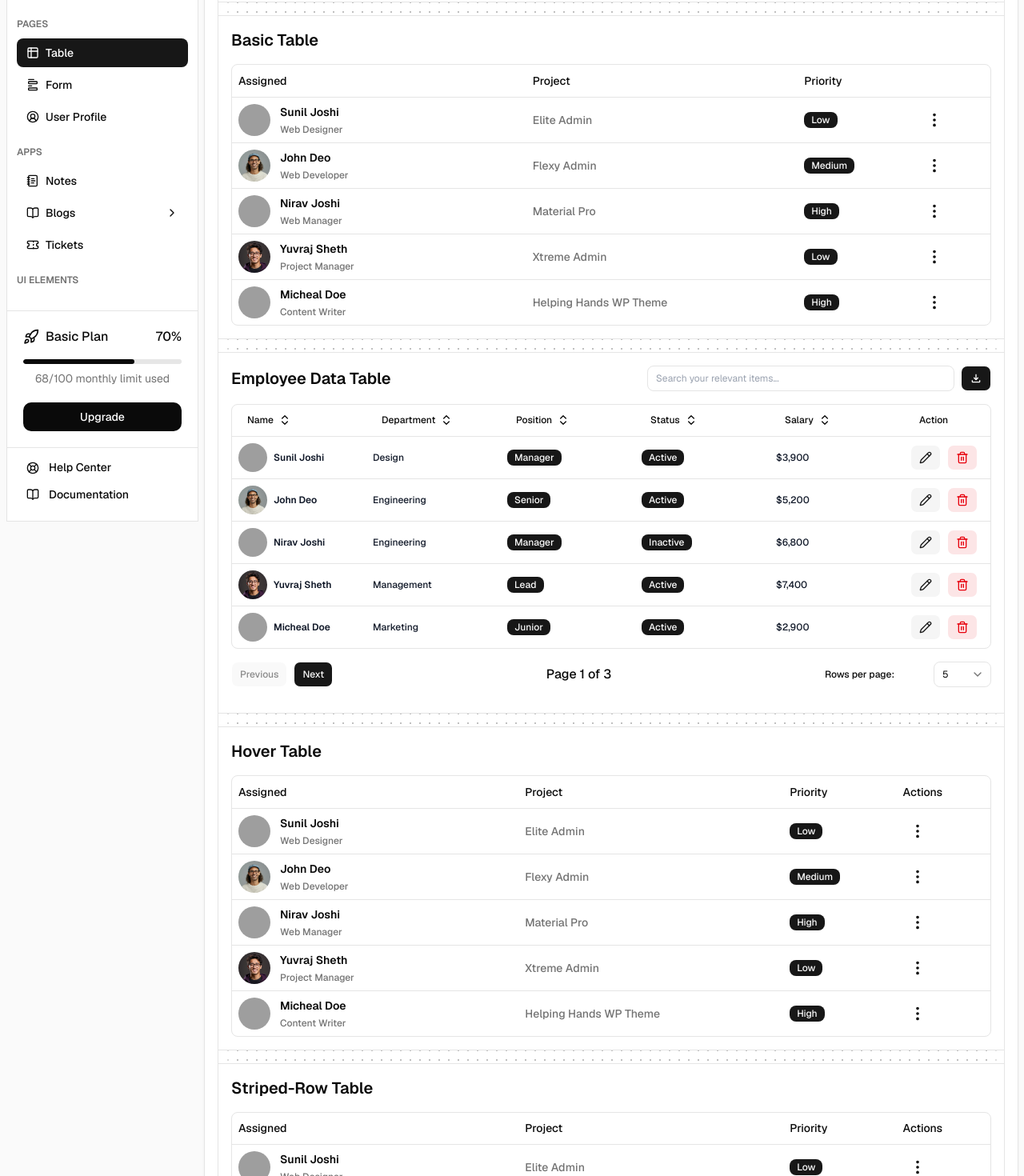
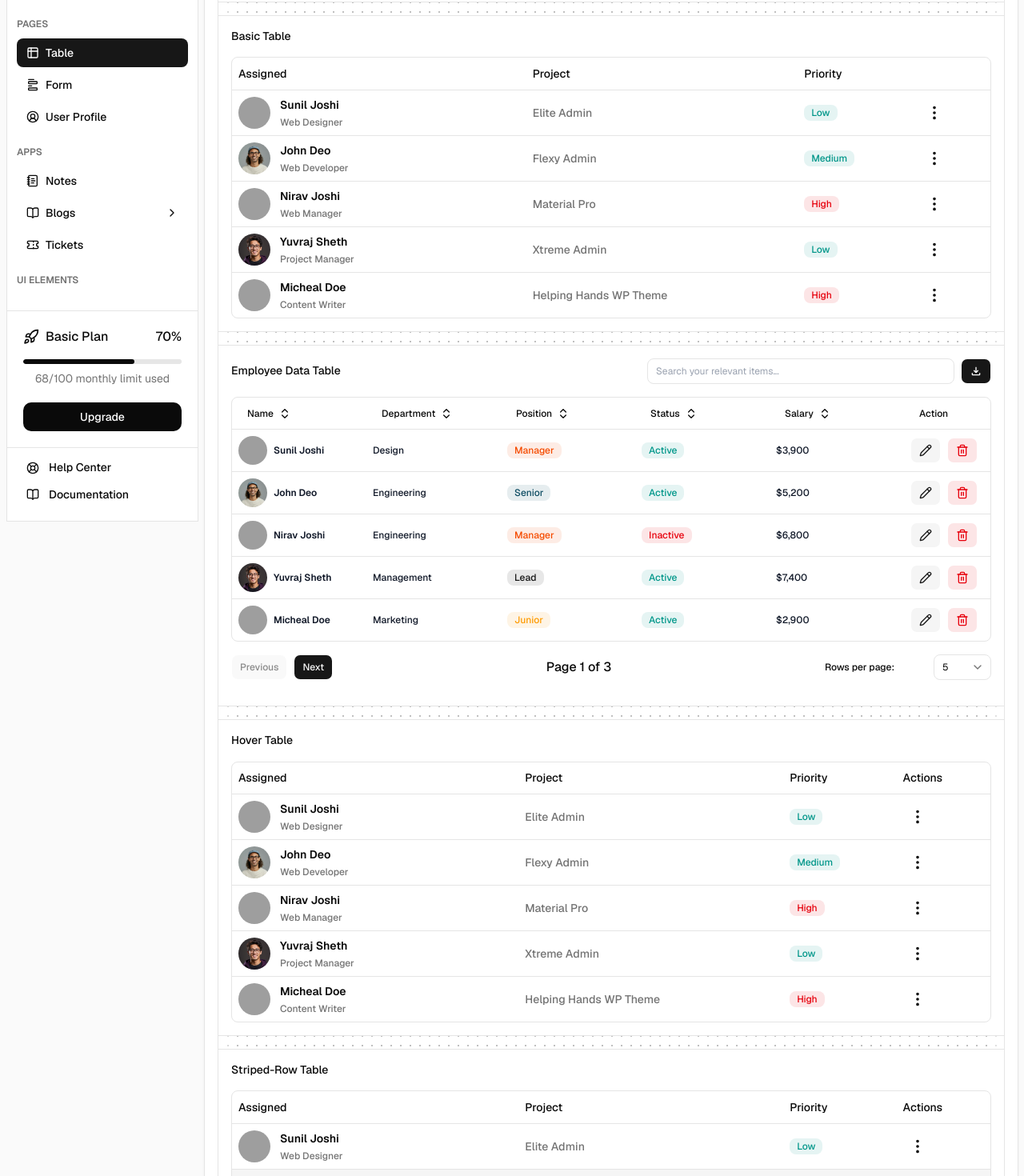
Before and after one commit to shadcndashboard/shadcndashboard, a Next.js app: page /pages/tables in a window 1280 px wide. Shown: the part 140-1610 px from the top of the page at 80% size. Built offline with nearby package versions, Linux system fonts and the light colour scheme; grey boxes are pictures that could not be loaded.

Commit message:
changes done

```diff
--- a/app/(dashboard-layout)/icons/iconify/page.tsx
+++ b/app/(dashboard-layout)/icons/iconify/page.tsx
@@ -4,6 +4,7 @@ import { Metadata } from 'next'
 import BreadcrumbComp from '../../layout/shared/breadcrumb/breadcrumb-comp'
 import IconifyIcon from '@/app/components/icons/iconify-icons'
 import StyleAwareWrapper from '@/app/components/shared/StyleAwareWrapper'
+import StyleDivider from '@/app/components/shared/StyleDivider'
 
 export const metadata: Metadata = {
   title: 'Iconify Tabler Icons',
@@ -25,6 +26,7 @@ const page = () => {
       lyraClassName="flex flex-col p-px gap-px bg-border"
     >
       <BreadcrumbComp title='Iconify Icons' items={BCrumb} />
+      <StyleDivider wrapperClassName="col-span-12" />
       <IconifyIcon />
     </StyleAwareWrapper>
   )
--- a/app/(dashboard-layout)/pages/form/page.tsx
+++ b/app/(dashboard-layout)/pages/form/page.tsx
@@ -386,7 +386,7 @@ const Page = () => {
           </div>
 
           {/* Switch */}
-          <div className='bg-background md:p-6 p-4'>
+          <div className='bg-background md:p-6 p-4 h-full'>
             <h5 className='card-title'>Toggle Switch</h5>
             <div className='grid grid-cols-2 sm:grid-cols-3 gap-6 mt-6'>
               <div className='flex items-center gap-2'>
--- a/app/components/apps/notes/notes-list.tsx
+++ b/app/components/apps/notes/notes-list.tsx
@@ -59,12 +59,12 @@ const Notelist = () => {
 
 
   const colorClasses: Record<NoteColor, string> = {
-    primary: "bg-primary/5  text-primary border border-primary",
-    destructive: "bg-destructive/5  text-primary border border-destructive",
-    "chart-3": "bg-chart-3/5  text-primary  border border-chart-3",
-    "chart-4": "bg-chart-4/5 text-primary border border-chart-4",
-    "chart-2": "bg-chart-2/5 text-primary  border border-chart-2",
-    secondary: "bg-secondary/5 text-primary  border border-secondary",
+    primary: "bg-primary/5  text-primary border border-primary/20",
+    destructive: "bg-destructive/5  text-primary border border-destructive/20",
+    "chart-3": "bg-chart-3/5  text-primary  border border-chart-3/20",
+    "chart-4": "bg-chart-4/5 text-primary border border-chart-4/20",
+    "chart-2": "bg-chart-2/5 text-primary  border border-chart-2/20",
+    secondary: "bg-secondary/5 text-primary  border border-secondary/20",
   };
 
   return (
--- a/app/components/apps/tickets/ticket-filter.tsx
+++ b/app/components/apps/tickets/ticket-filter.tsx
@@ -55,7 +55,7 @@ const TicketFilter = () => {
       <div className="grid grid-cols-12 gap-6">
         <div className="lg:col-span-3 md:col-span-6  col-span-12">
           <div
-            className="p-8 bg-primary/5 border  border-primary text-center rounded-lg cursor-pointer"
+            className="p-8 bg-primary/5 border  border-primary/20 text-center rounded-lg cursor-pointer"
             onClick={() => setFilter("total_tickets")}
           >
             <h3 className="text-2xl">{tickets.length}</h3>
@@ -64,7 +64,7 @@ const TicketFilter = () => {
         </div>
         <div className="lg:col-span-3 md:col-span-6  col-span-12">
           <div
-            className="p-8 bg-chart-4/12 border border-chart-4 text-center rounded-lg cursor-pointer"
+            className="p-8 bg-chart-4/12 border border-chart-4/20 text-center rounded-lg cursor-pointer"
             onClick={() => setFilter("Pending")}
           >
             <h3 className=" text-2xl">{pendingC}</h3>
@@ -73,7 +73,7 @@ const TicketFilter = () => {
         </div>
         <div className="lg:col-span-3 md:col-span-6  col-span-12">
           <div
-            className="p-8 bg-chart-2/12 border border-chart-2 text-center rounded-lg cursor-pointer"
+            className="p-8 bg-chart-2/12 border border-chart-2/20 text-center rounded-lg cursor-pointer"
             onClick={() => setFilter("Open")}
           >
             <h3 className=" text-2xl">{openC}</h3>
@@ -82,7 +82,7 @@ const TicketFilter = () => {
         </div>
         <div className="lg:col-span-3 md:col-span-6  col-span-12">
           <div
-            className="p-8 bg-destructive/12 border border-destructive text-center rounded-lg cursor-pointer"
+            className="p-8 bg-destructive/12 border border-destructive/20 text-center rounded-lg cursor-pointer"
             onClick={() => setFilter("Closed")}
           >
             <h3 className="text-2xl">{closeC}</h3>
--- a/app/components/apps/tickets/ticket-listing.tsx
+++ b/app/components/apps/tickets/ticket-listing.tsx
@@ -2,7 +2,6 @@ import { useRouter } from "next/navigation";
 import { useContext, useState } from "react";
 import { CircleAlert, Trash } from 'lucide-react';
 import { Badge } from "@/components/ui/badge";
-import { Input } from "@/components/ui/input";
 import {
   Table,
   TableBody,
@@ -86,14 +85,14 @@ const TicketListing = () => {
 
   const ticketBadge = (ticket: TicketType) => {
     return ticket.Status === "Open"
-      ? "bg-chart-2/12 text-chart-2 "
+      ? "bg-chart-2/12! text-chart-2!"
       : ticket.Status === "Closed"
-        ? "bg-destructive/12 text-destructive"
+        ? "bg-destructive/12! text-destructive!"
         : ticket.Status === "Pending"
-          ? "bg-chart-4/12 text-chart-4 "
+          ? "bg-chart-4/12! text-chart-4! "
           : ticket.Status === "Moderate"
-            ? "bg-primary/5 text-primary "
-            : "bg-primary/5 text-primary ";
+            ? "bg-primary/5! text-primary! "
+            : "bg-primary/5! text-primary! ";
   };
 
   return (
@@ -148,7 +147,7 @@ const TicketListing = () => {
                   <TableHead className="text-sm font-semibold py-3 whitespace-nowrap">
                     Date
                   </TableHead>
-                  <TableHead className="text-sm font-semibold py-3 text-end">
+                  <TableHead className="text-sm font-semibold py-3 ">
                     Action
                   </TableHead>
                 </TableRow>
@@ -193,7 +192,7 @@ const TicketListing = () => {
                         {format(new Date(ticket.Date), "E, MMM d")}
                       </p>
                     </TableCell>
-                    <TableCell className="text-end">
+                    <TableCell>
                       <TooltipProvider>
                         <Tooltip>
                           <TooltipTrigger>
--- a/app/components/dashboards/modern/website-visits.tsx
+++ b/app/components/dashboards/modern/website-visits.tsx
@@ -257,7 +257,7 @@ export default function WebsiteVisits() {
         </div>
 
         {/* Chart */}
-        <div className="w-full overflow-x-auto">
+        <div className="w-full sm:overflow-x-auto">
           <div className="min-w-[560px]">
             <ChartContainer config={chartConfig} className="h-[260px]! w-full">
               <BarChart
--- a/app/components/tables/basic-table/BasicTable.tsx
+++ b/app/components/tables/basic-table/BasicTable.tsx
@@ -42,7 +42,7 @@ const BasicTable = () => {
       <Card>
         <CardHeader>
           <CardTitle>
-            <h3 className='text-xl font-semibold'>Basic Table</h3>
+            Basic Table
           </CardTitle>
         </CardHeader>
 
@@ -101,7 +101,7 @@ const BasicTable = () => {
                           {/* Priority */}
                           <TableCell>
                             <Badge
-                              className={`text-sm rounded-full py-1 px-3 justify-center ${item.bgcolor}`}>
+                              className={`text-sm rounded-full py-1 px-3 justify-center bg-${item.statuscolor}/10! text-${item.statuscolor}!`}>
                               {item.priority}
                             </Badge>
                           </TableCell>
--- a/app/components/tables/checkbox-table/CheckboxTable.tsx
+++ b/app/components/tables/checkbox-table/CheckboxTable.tsx
@@ -43,7 +43,7 @@ function CheckboxTable() {
     <Card>
       <CardHeader>
         <CardTitle>
-          <h3 className='text-xl font-semibold'>Checkbox Table</h3>
+          Checkbox Table
         </CardTitle>
       </CardHeader>
       <CardContent>
@@ -108,7 +108,7 @@ function CheckboxTable() {
                         {/* Priority */}
                         <TableCell>
                           <Badge
-                          className={`text-sm rounded-full py-1 px-3 justify-center ${item.bgcolor}`}>
+                            className={`text-sm rounded-full py-1 px-3 justify-center bg-${item.statuscolor}/10! text-${item.statuscolor}!`}>
                             {item.priority}
                           </Badge>
                         </TableCell>
--- a/app/components/tables/data-table/DataTable.tsx
+++ b/app/components/tables/data-table/DataTable.tsx
@@ -42,17 +42,26 @@ import CardBox from '../../shared/CardBox'
 import { Card, CardContent, CardHeader, CardTitle } from '@/components/ui/card'
 
 const badgeColors = [
-  'bg-blue-100 text-blue-700',
-  'bg-green-100 text-green-700',
-  'bg-yellow-100 text-yellow-700',
-  'bg-purple-100 text-purple-700',
-  'bg-pink-100 text-pink-700',
-  'bg-indigo-100 text-indigo-700',
-  'bg-teal-100 text-teal-700',
-  'bg-orange-100 text-orange-700',
+  'bg-chart-1/10! text-chart-1!',
+  'bg-chart-2/10! text-chart-2!',
+  'bg-chart-3/10! text-chart-3!',
+  'bg-chart-4/10! text-chart-4!',
+  'bg-chart-5/10! text-chart-5!',
+  'bg-destructive/10! text-destructive!',
+  'bg-primary/10! text-primary!',
 ]
 
 export function getColorForValue(value: string) {
+  const lower = value.toLowerCase()
+  if (lower === 'active') return 'bg-chart-2/10! text-chart-2!'
+  if (lower === 'inactive') return 'bg-destructive/10! text-destructive!'
+  if (lower === 'high') return 'bg-destructive/10! text-destructive!'
+  if (lower === 'medium') return 'bg-chart-4/10! text-chart-4!'
+  if (lower === 'low') return 'bg-chart-2/10! text-chart-2!'
+  if (lower === 'manager') return 'bg-chart-1/10! text-chart-1!'
+  if (lower === 'senior') return 'bg-chart-3/10! text-chart-3!'
+  if (lower === 'lead') return 'bg-primary/10! text-primary!'
+  if (lower === 'junior') return 'bg-chart-5/10! text-chart-5!'
   const index =
     Math.abs(
       value.split('').reduce((acc, char) => acc + char.charCodeAt(0), 0)
@@ -158,11 +167,11 @@ const DataTable = <T extends Record<string, unknown>>({
 
         if (typeof value === 'boolean') {
           return value ? (
-            <Badge className='px-2 py-1 rounded-full text-xs font-semibold bg-red-100 text-red-700'>
+            <Badge className='px-2 py-1 rounded-full text-xs font-semibold bg-destructive/10! text-destructive!'>
               Inactive
             </Badge>
           ) : (
-            <Badge className='px-2 py-1 rounded-full text-xs font-semibold bg-green-100 text-green-700'>
+            <Badge className='px-2 py-1 rounded-full text-xs font-semibold bg-chart-2/10! text-chart-2!'>
               Active
             </Badge>
           )
@@ -401,9 +410,7 @@ const DataTable = <T extends Record<string, unknown>>({
             <CardHeader className='pb-4'>
               <div className='pt-0 flex items-center justify-between flex-wrap gap-4'>
                 <CardTitle>
-                  <h3 className='text-xl font-semibold'>
                     Employee Data Table
-                  </h3>
                 </CardTitle>
                 <div className='flex items-center gap-2 flex-wrap'>
                   <Input
--- a/app/components/tables/hover-table/HoverTable.tsx
+++ b/app/components/tables/hover-table/HoverTable.tsx
@@ -43,7 +43,8 @@ function HoverTable() {
     <Card>
       <CardHeader>
         <CardTitle>
-          <h3 className='text-xl font-semibold'>Hover Table</h3></CardTitle>
+          Hover Table
+        </CardTitle>
       </CardHeader>
       <CardContent>
         <div className='flex flex-col border rounded-md border-ld '>
@@ -104,7 +105,7 @@ function HoverTable() {
                         {/* Priority */}
                         <TableCell>
                           <Badge
-                            className={`text-sm rounded-full py-1 px-3 justify-center ${item.bgcolor}`}>
+                            className={`text-sm rounded-full py-1 px-3 justify-center bg-${item.statuscolor}/10! text-${item.statuscolor}!`}>
                             {item.priority}
                           </Badge>
                         </TableCell>
--- a/app/components/tables/striped-row-table/StripedRowTable.tsx
+++ b/app/components/tables/striped-row-table/StripedRowTable.tsx
@@ -43,7 +43,7 @@ function StripedRowTable() {
     <Card>
       <CardHeader>
         <CardTitle>
-          <h3 className='text-xl font-semibold'>Striped-Row Table</h3>
+          Striped-Row Table
         </CardTitle>
       </CardHeader>
       <CardContent>
@@ -105,7 +105,7 @@ function StripedRowTable() {
                       {/* Priority */}
                       <TableCell>
                         <Badge
-                          className={`text-sm rounded-full py-1 px-3 justify-center ${item.bgcolor}`}>
+                          className={`text-sm rounded-full py-1 px-3 justify-center bg-${item.statuscolor}/10! text-${item.statuscolor}!`}>
                           {item.priority}
                         </Badge>
                       </TableCell>
--- a/app/components/tables/table-data.ts
+++ b/app/components/tables/table-data.ts
@@ -8,18 +8,18 @@ export type EmployeeRow = {
 }
 
 const EmployeeData: EmployeeRow[] = [
-  { avatar: '/images/profile/user-3.png', name: 'Sunil Joshi',   department: 'Design',      position: 'Manager',  status: 'Active',   salary: '$3,900' },
-  { avatar: '/images/profile/user-5.png', name: 'John Deo',      department: 'Engineering', position: 'Senior',   status: 'Active',   salary: '$5,200' },
-  { avatar: '/images/profile/user-8.png', name: 'Nirav Joshi',   department: 'Engineering', position: 'Manager',  status: 'Inactive', salary: '$6,800' },
-  { avatar: '/images/profile/user-1.png', name: 'Yuvraj Sheth',  department: 'Management',  position: 'Lead',     status: 'Active',   salary: '$7,400' },
-  { avatar: '/images/profile/user-7.png', name: 'Micheal Doe',   department: 'Marketing',   position: 'Junior',   status: 'Active',   salary: '$2,900' },
-  { avatar: '/images/profile/user-2.png', name: 'Amanda Clark',  department: 'Design',      position: 'Senior',   status: 'Active',   salary: '$4,600' },
-  { avatar: '/images/profile/user-4.png', name: 'Brian Turner',  department: 'Engineering', position: 'Lead',     status: 'Inactive', salary: '$6,100' },
-  { avatar: '/images/profile/user-6.png', name: 'Sara Williams', department: 'HR',          position: 'Manager',  status: 'Active',   salary: '$4,200' },
-  { avatar: '/images/profile/user-3.png', name: 'James Brown',   department: 'Engineering', position: 'Senior',   status: 'Active',   salary: '$5,900' },
-  { avatar: '/images/profile/user-5.png', name: 'Emily Davis',   department: 'Management',  position: 'Lead',     status: 'Active',   salary: '$7,800' },
-  { avatar: '/images/profile/user-8.png', name: 'Lucas Martin',  department: 'Engineering', position: 'Junior',   status: 'Inactive', salary: '$3,100' },
-  { avatar: '/images/profile/user-1.png', name: 'Priya Sharma',  department: 'Analytics',   position: 'Senior',   status: 'Active',   salary: '$5,500' },
+    { avatar: '/images/profile/user-3.png', name: 'Sunil Joshi', department: 'Design', position: 'Manager', status: 'Active', salary: '$3,900' },
+    { avatar: '/images/profile/user-5.png', name: 'John Deo', department: 'Engineering', position: 'Senior', status: 'Active', salary: '$5,200' },
+    { avatar: '/images/profile/user-8.png', name: 'Nirav Joshi', department: 'Engineering', position: 'Manager', status: 'Inactive', salary: '$6,800' },
+    { avatar: '/images/profile/user-1.png', name: 'Yuvraj Sheth', department: 'Management', position: 'Lead', status: 'Active', salary: '$7,400' },
+    { avatar: '/images/profile/user-7.png', name: 'Micheal Doe', department: 'Marketing', position: 'Junior', status: 'Active', salary: '$2,900' },
+    { avatar: '/images/profile/user-2.png', name: 'Amanda Clark', department: 'Design', position: 'Senior', status: 'Active', salary: '$4,600' },
+    { avatar: '/images/profile/user-4.png', name: 'Brian Turner', department: 'Engineering', position: 'Lead', status: 'Inactive', salary: '$6,100' },
+    { avatar: '/images/profile/user-6.png', name: 'Sara Williams', department: 'HR', position: 'Manager', status: 'Active', salary: '$4,200' },
+    { avatar: '/images/profile/user-3.png', name: 'James Brown', department: 'Engineering', position: 'Senior', status: 'Active', salary: '$5,900' },
+    { avatar: '/images/profile/user-5.png', name: 'Emily Davis', department: 'Management', position: 'Lead', status: 'Active', salary: '$7,800' },
+    { avatar: '/images/profile/user-8.png', name: 'Lucas Martin', department: 'Engineering', position: 'Junior', status: 'Inactive', salary: '$3,100' },
+    { avatar: '/images/profile/user-1.png', name: 'Priya Sharma', department: 'Analytics', position: 'Senior', status: 'Active', salary: '$5,500' },
 ]
 
 const PerformersData = [
@@ -31,7 +31,7 @@ const PerformersData = [
         project: "Elite Admin",
         priority: "Low",
         color: "primary",
-        bgcolor: "bg-primary text-white",
+        statuscolor: "chart-2",
         budget: "3.9k",
     },
     {
@@ -42,7 +42,7 @@ const PerformersData = [
         project: "Flexy Admin",
         priority: "Medium",
         color: "warning",
-        bgcolor: "bg-warning text-white",
+        statuscolor: "chart-2",
         budget: "24.5k",
     },
     {
@@ -52,7 +52,8 @@ const PerformersData = [
         designation: "Web Manager",
         project: "Material Pro",
         priority: "High",
-        color: "warning",
+        color: "chart-2",
+        statuscolor: "destructive",
         budget: "12.8k",
     },
     {
@@ -63,7 +64,7 @@ const PerformersData = [
         project: "Xtreme Admin",
         priority: "Low",
         color: "success",
-        bgcolor: "bg-success text-white",
+        statuscolor: "chart-2",
         budget: "4.8k",
     },
     {
@@ -74,7 +75,7 @@ const PerformersData = [
         project: "Helping Hands WP Theme",
         priority: "High",
         color: "error",
-        bgcolor: "bg-error text-white",
+        statuscolor: "destructive",
         budget: "9.3k",
     },
 ];
```
Lines whose indentation alone changed are shown as unchanged.
